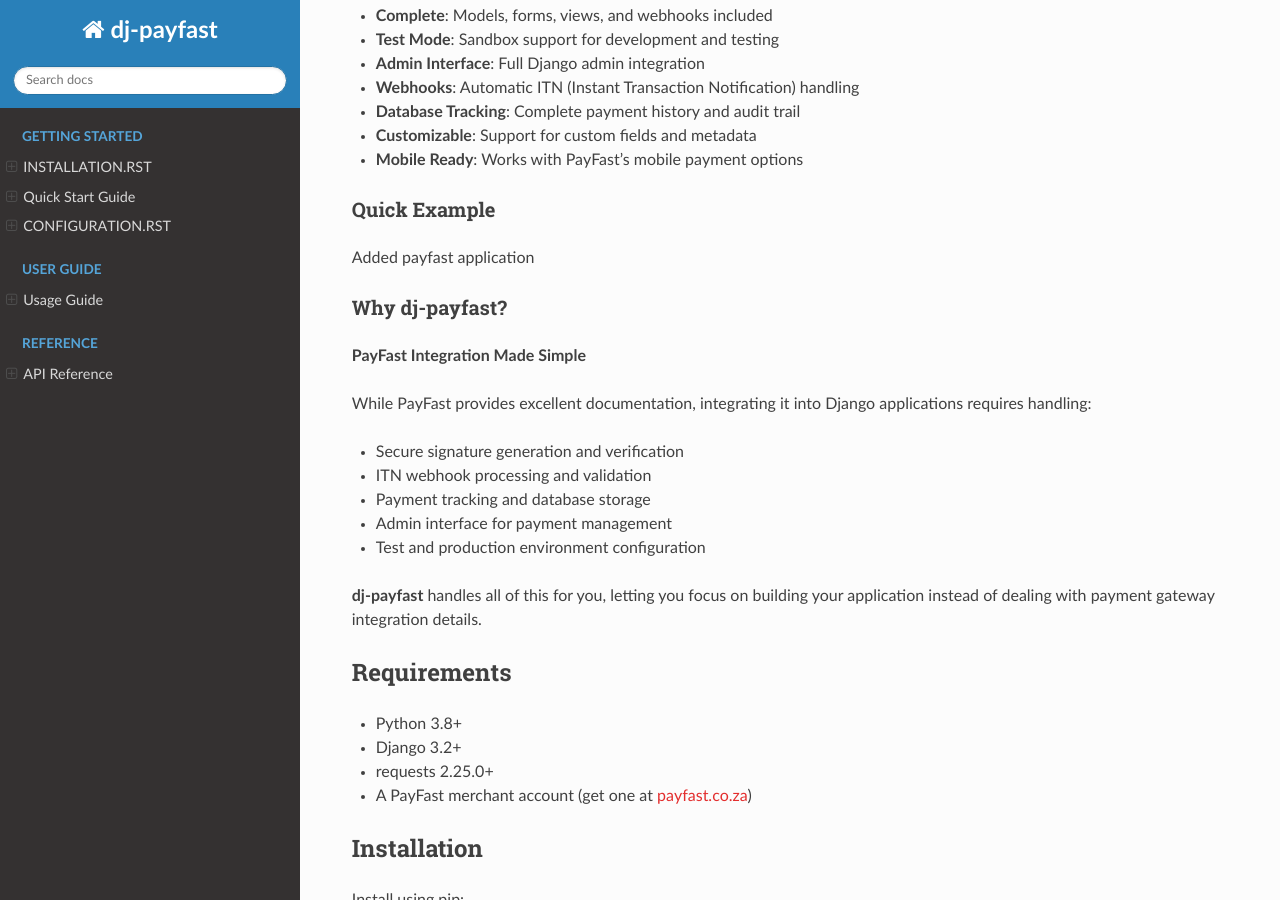
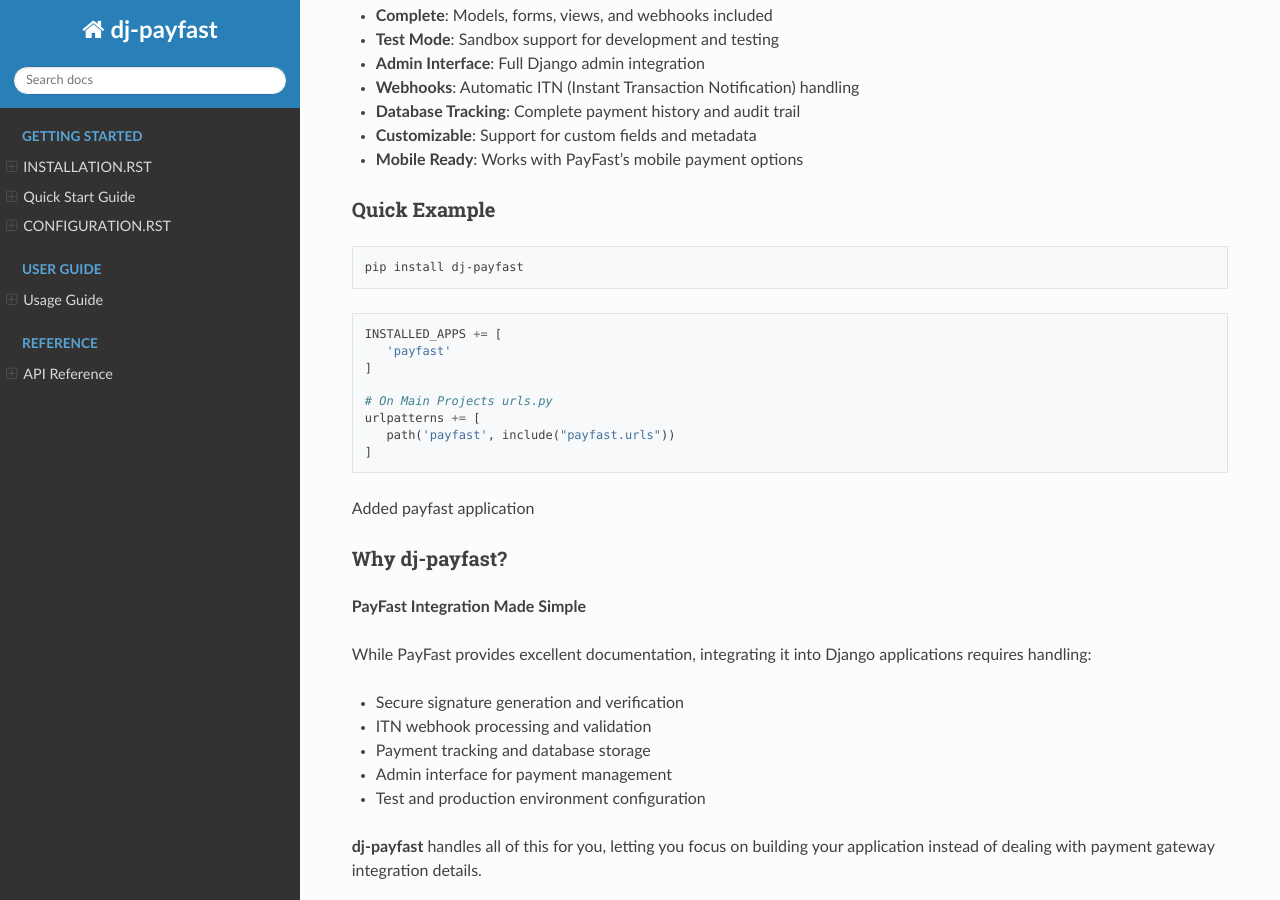
Before and after one commit to Carrington-dev/dj-payfast, a Sphinx documentation site: the page built from docs/index.rst, in a window 1280 px wide and 900 px high, scrolled down 509 px. Built offline with Sphinx 7.4.7 and the Read the Docs theme 3.1.0, drawn with Linux system fonts in a browser that asks for light colours; pages that are not in the unit, such as notebooks, are missing from menus.

Commit message:
Update index.rst

```diff
--- a/docs/index.rst
+++ b/docs/index.rst
@@ -42,7 +42,12 @@ Key Features
 Quick Example
 ~~~~~~~~~~~~~
 
+.. code-block:: bash
+
+   pip install dj-payfast
+
 .. code-block:: python
+
    INSTALLED_APPS += [
       'payfast'
    ]
```
